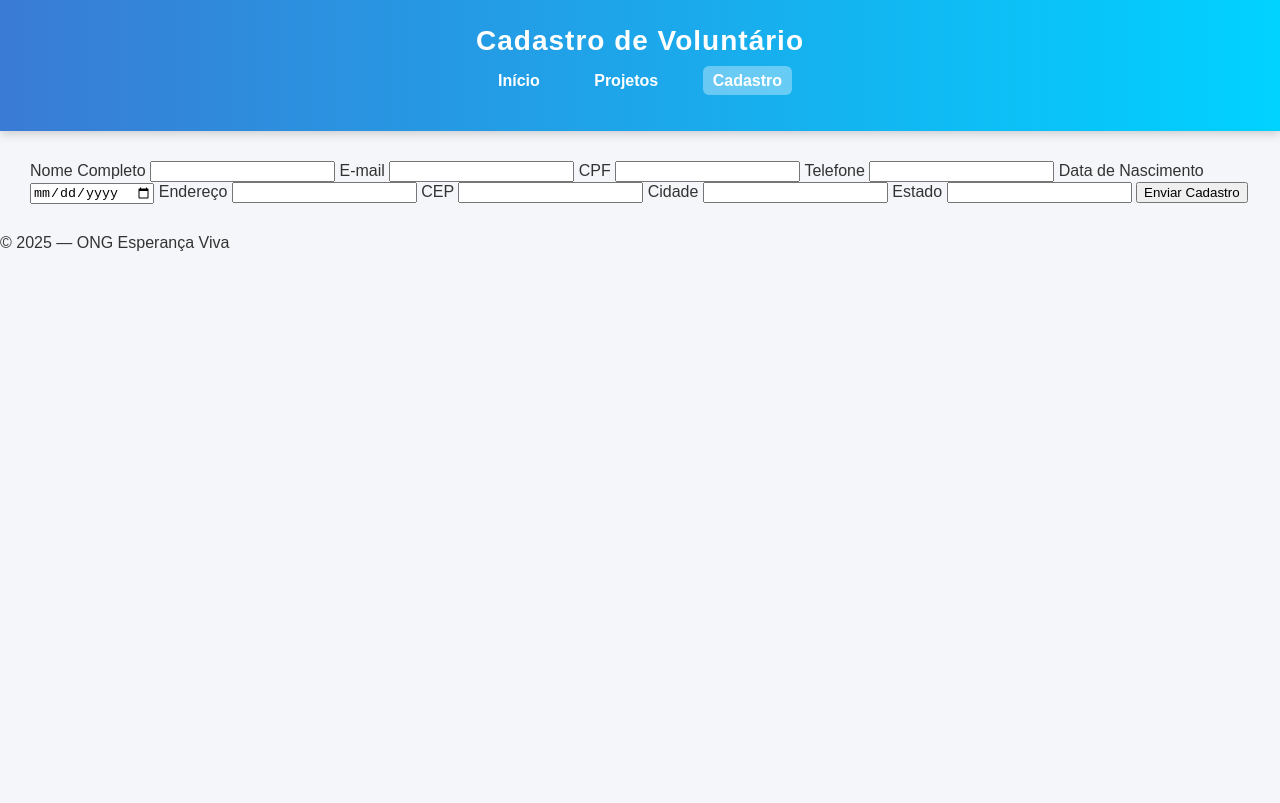
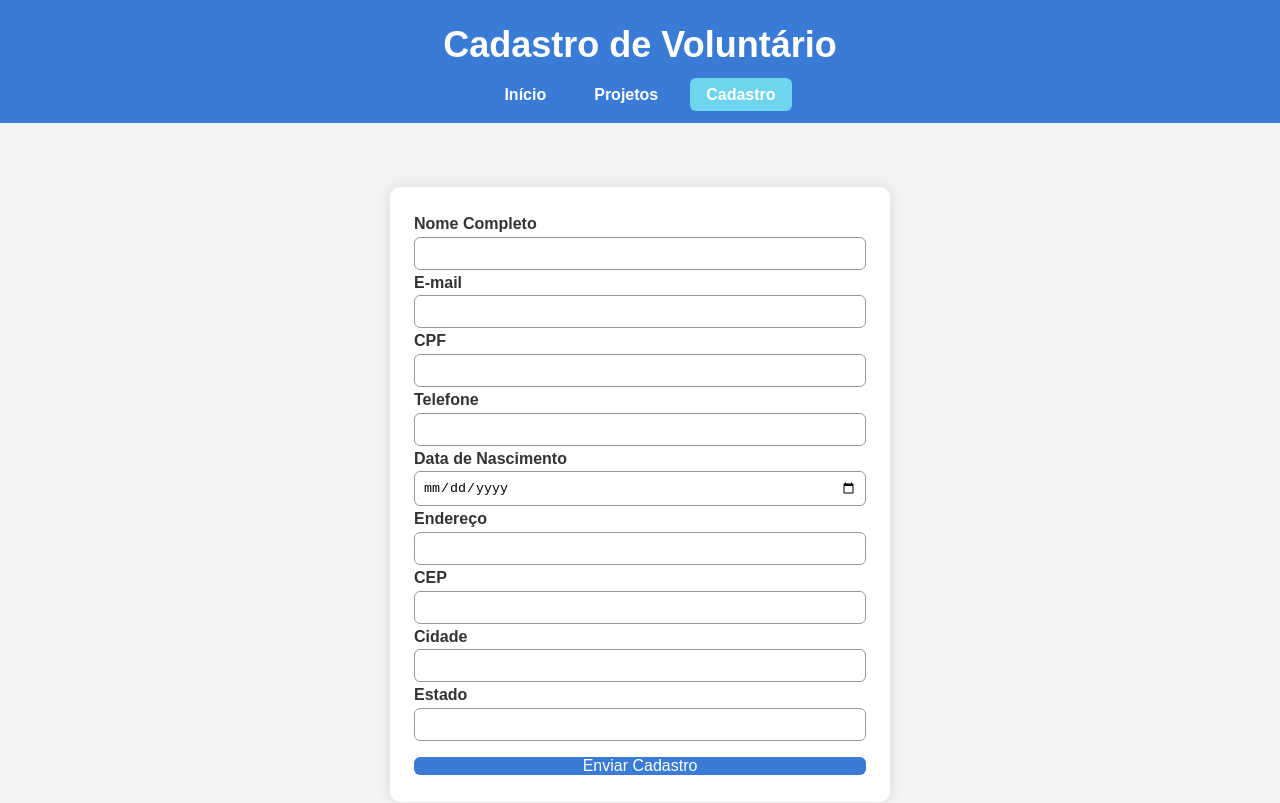
Before and after one commit to pedrohvitor2005-maker/ONG_caminhosdoamanha, a plain HTML site: page cadastro.html in a window 1280 px wide. Shown: the top 803 px of the page. Drawn offline with Linux system fonts and the light colour scheme.

Commit message:
style.css

```diff
--- a/css/style.css
+++ b/css/style.css
@@ -1,92 +1,186 @@
-/*=====================*/
-/*   ESTILO GERAL      */
-/*=====================*/
+/* ======================================
+   Design System
+====================================== */
+:root {
+    --cor-primaria: #3a7bd5;
+    --cor-secundaria: #6dd5ed;
+    --cor-neutra-clara: #f3f3f3;
+    --cor-neutra-escura: #333;
+    --cor-sucesso: #28a745;
+    --cor-alerta: #ffc107;
+    --cor-erro: #dc3545;
+    --cor-branco: #ffffff;
+
+    --fonte-titulo: 'Arial', sans-serif;
+    --fonte-corpo: 'Arial', sans-serif;
+
+    --tamanho-titulo1: 36px;
+    --tamanho-titulo2: 28px;
+    --tamanho-titulo3: 22px;
+    --tamanho-corpo: 16px;
+    --tamanho-pequeno: 14px;
+
+    --espaco-8: 8px;
+    --espaco-16: 16px;
+    --espaco-24: 24px;
+    --espaco-32: 32px;
+    --espaco-48: 48px;
+    --espaco-64: 64px;
+}
+
+/* ======================================
+   Reset básico
+====================================== */
+* {
+    margin: 0;
+    padding: 0;
+    box-sizing: border-box;
+}
 
 body {
-    margin: 0;
-    padding: 0;
-    font-family: Arial, Helvetica, sans-serif;
-    background: #f4f6f9;
-    color: #333;
+    font-family: var(--fonte-corpo);
+    background-color: var(--cor-neutra-clara);
+    color: var(--cor-neutra-escura);
+    line-height: 1.6;
 }
 
-/*=====================*/
-/*      HEADER         */
-/*=====================*/
-
+/* ======================================
+   Header e navegação
+====================================== */
 header {
-    background: linear-gradient(90deg, #3a7bd5, #00d2ff);
-    color: white;
-    padding: 25px 0;
+    background: var(--cor-primaria);
+    color: var(--cor-branco);
+    padding: var(--espaco-16);
     text-align: center;
-    box-shadow: 0 2px 10px rgba(0,0,0,0.2);
 }
 
 header h1 {
-    margin: 0;
-    font-size: 28px;
-    letter-spacing: 1px;
+    font-size: var(--tamanho-titulo1);
+    margin-bottom: var(--espaco-8);
 }
-
-/*=====================*/
-/*      MENU           */
-/*=====================*/
 
 nav ul {
     list-style: none;
-    padding: 0;
-    margin-top: 15px;
+    display: flex;
+    justify-content: center;
+    gap: var(--espaco-16);
+    flex-wrap: wrap;
 }
 
-nav ul li {
-    display: inline-block;
-    margin: 0 15px;
+nav a {
+    color: var(--cor-branco);
+    text-decoration: none;
+    font-weight: bold;
+    padding: var(--espaco-8) var(--espaco-16);
+    border-radius: 6px;
+    transition: background 0.3s;
 }
 
-nav ul li a {
-    color: white;
-    text-decoration: none;
-    font-weight: bold;
-    padding: 6px 10px;
-    transition: 0.3s;
-    border-radius: 6px;
+nav a:hover,
+nav a.active {
+    background: var(--cor-secundaria);
 }
 
-nav ul li a:hover {
-    background: rgba(255,255,255,0.3);
+/* ======================================
+   Main Sections
+====================================== */
+main {
+    padding: var(--espaco-32);
 }
 
-.active {
-    background: rgba(255,255,255,0.35);
+/* Seções dos projetos */
+.projeto-box {
+    background: var(--cor-branco);
+    padding: var(--espaco-24);
+    border-radius: 10px;
+    margin-bottom: var(--espaco-24);
+    box-shadow: 0 0 15px rgba(0,0,0,0.1);
 }
 
-/*=====================*/
-/*      MAIN           */
-/*=====================*/
-
-main {
-    padding: 30px;
+.projeto-box h3 {
+    font-size: var(--tamanho-titulo3);
+    margin-bottom: var(--espaco-8);
 }
 
-/*=====================*/
-/*   SEÇÕES & TEXTO    */
-/*=====================*/
-
-section {
-    margin-bottom: 40px;
+.projeto-box img {
+    width: 100%;
+    border-radius: 10px;
+    margin-bottom: var(--espaco-8);
 }
 
-h2 {
-    font-size: 24px;
-    margin-bottom: 10px;
-    color: #3a7bd5;
+/* Formulário */
+.form-box {
+    background: var(--cor-branco);
+    max-width: 500px;
+    margin: var(--espaco-32) auto;
+    padding: var(--espaco-24);
+    border-radius: 10px;
+    box-shadow: 0 0 15px rgba(0,0,0,0.1);
 }
 
-/*=====================*/
-/*     IMAGENS         */
-/*=====================*/
+.form-box label {
+    display: block;
+    margin-top: var(--espaco-12);
+    font-weight: bold;
+}
 
-img {
-    max-width: 100%;
-    border-radius: 10px;
-    margin-t
+.form-box input {
+    width: 100%;
+    padding: var(--espaco-8);
+    margin-top: var(--espaco-4);
+    border-radius: 6px;
+    border: 1px solid #999;
+}
+
+.form-box button {
+    margin-top: var(--espaco-16);
+    width: 100%;
+    background: var(--cor-primaria);
+    color: var(--cor-branco);
+    font-size: var(--tamanho-corpo);
+    border: none;
+    padding: var(--espaco-12);
+    border-radius: 6px;
+    cursor: pointer;
+    transition: background 0.3s;
+}
+
+.form-box button:hover {
+    background: var(--cor-secundaria);
+}
+
+/* ======================================
+   Footer
+====================================== */
+footer {
+    background: var(--cor-primaria);
+    color: var(--cor-branco);
+    text-align: center;
+    padding: var(--espaco-16);
+    margin-top: var(--espaco-32);
+}
+
+/* ======================================
+   Responsividade
+====================================== */
+@media (max-width: 768px) {
+    nav ul {
+        flex-direction: column;
+        gap: var(--espaco-8);
+    }
+
+    .form-box {
+        margin: var(--espaco-16);
+        padding: var(--espaco-16);
+    }
+}
+
+@media (max-width: 480px) {
+    header h1 {
+        font-size: 28px;
+    }
+
+    .projeto-box h3 {
+        font-size: 20px;
+    }
+}
```
